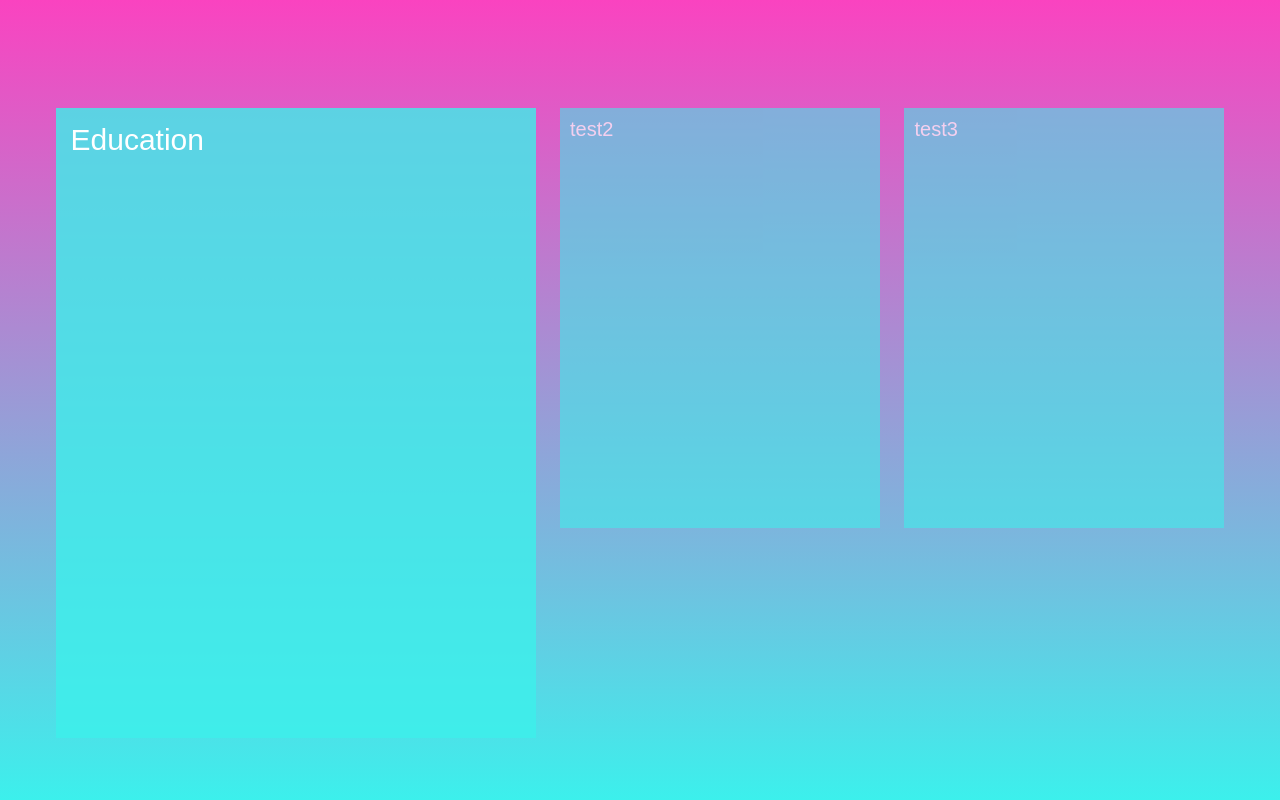
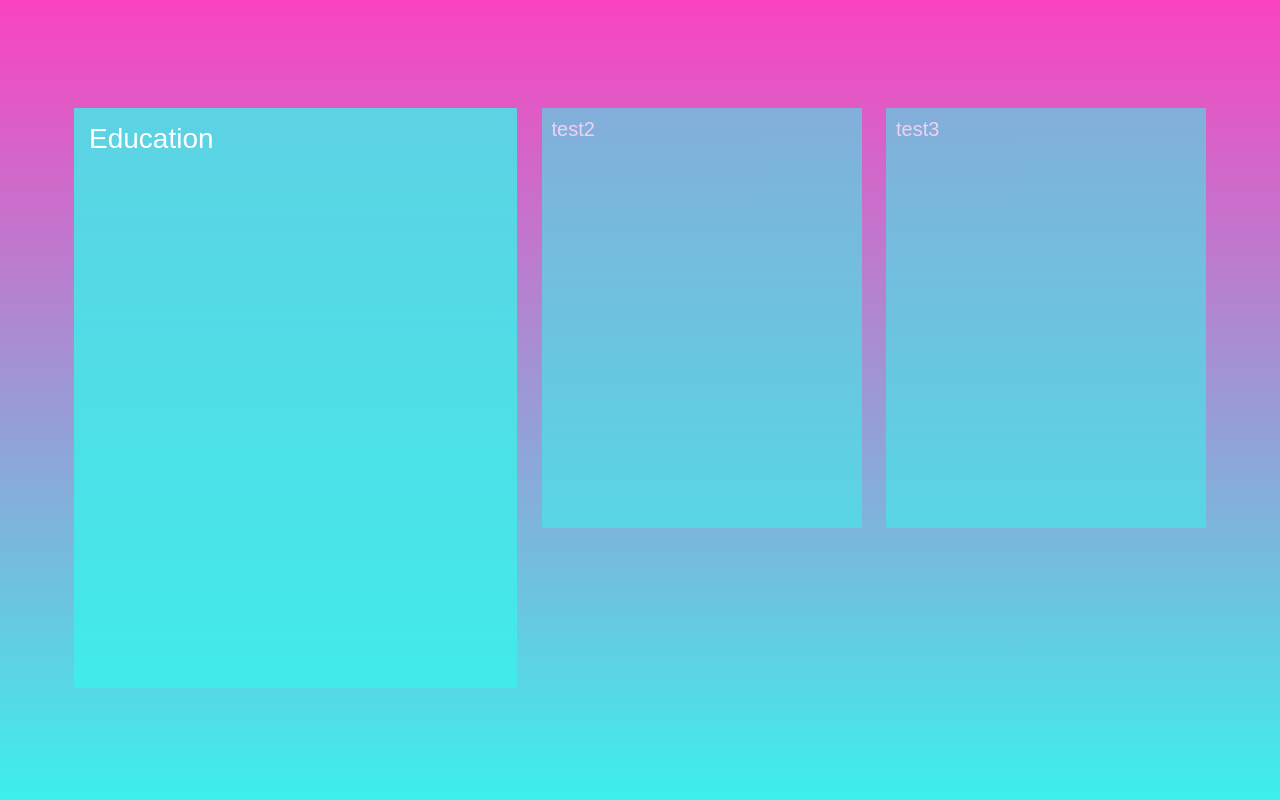
Before and after one commit to isaachdon/isaachdon.github.io, a PHP site: page / in a window 1280 px wide, with the pointer over the restyled element. Run offline with PHP 8.4, Linux system fonts and the light colour scheme.

Commit message:
Update overall.css

```diff
--- a/css/overall.css
+++ b/css/overall.css
@@ -184,10 +184,10 @@ url: https://tobiasahlin.com/blog/how-to-animate-box-shadow/
 }
 
 .homeCards:hover {
-    width: 450px;
-    height: 600px;
+    width: 413px;
+    height: 550px;
     top: 0;
     opacity: 1;
     padding: 15px;
-    font-size: 30px;
+    font-size: 28px;
 }
```
